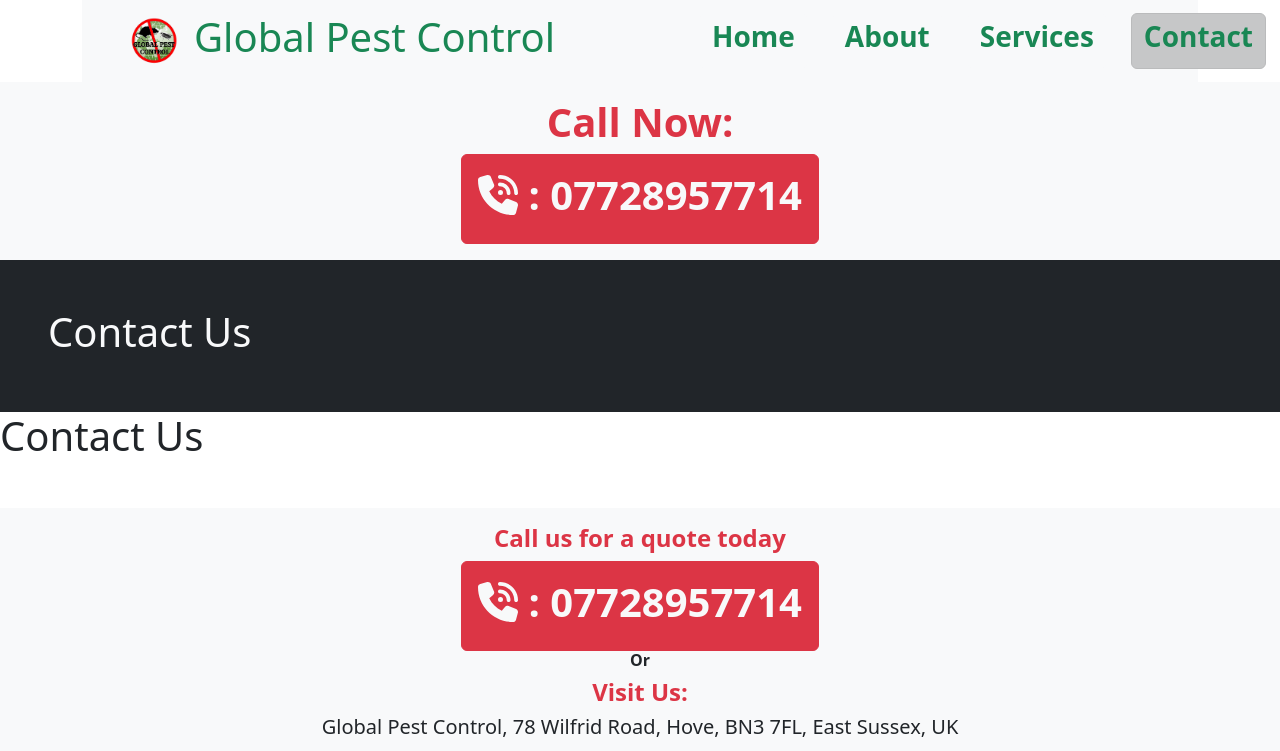
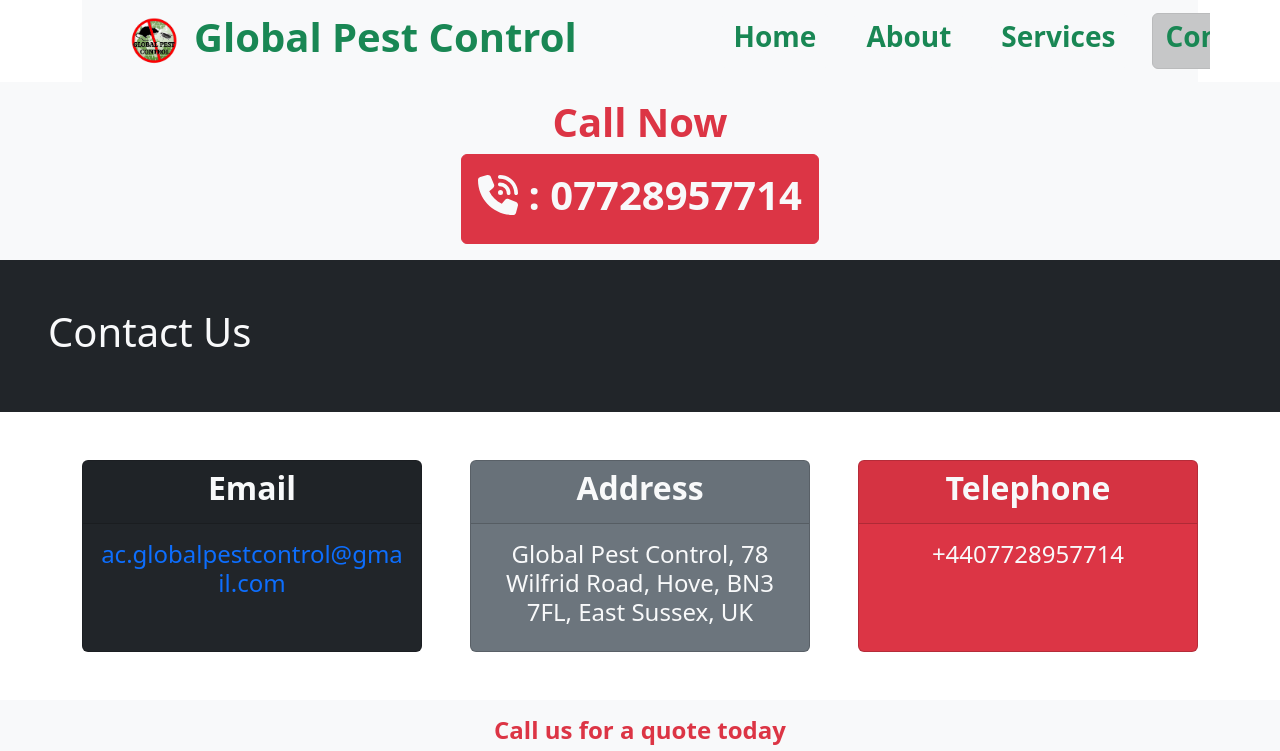
Before and after one commit to samimeadad/pest-control, a React (Create React App) app: page /contact in a window 1280 px wide. Shown: the top 751 px of the page. Built offline with nearby package versions, Linux system fonts and the light colour scheme.

Commit message:
contact us page partially done

```diff
--- a/src/Components/Contact/Contact.js
+++ b/src/Components/Contact/Contact.js
@@ -1,10 +1,42 @@
 import React from 'react';
+import { Card, Col, Container, Row } from 'react-bootstrap';
 
 const Contact = () => {
     return (
-        <div>
-            <h1>Contact Us</h1>
-        </div>
+        <Container className='my-5 text-center overflow-hidden'>
+            <Row className='g-5'>
+                <Col xs={ 12 } sm={ 12 } md={ 4 } lg={ 4 }>
+                    <Card className="bg-dark h-100 text-light">
+                        <Card.Header><h2 className='fw-bold'>Email</h2></Card.Header>
+                        <Card.Body>
+                            <Card.Text>
+                                <a href="mailto:ac.globalpestcontrol@gmail.com" className='text-decoration-none'><h4>ac.globalpestcontrol@gmail.com</h4></a>
+                            </Card.Text>
+                        </Card.Body>
+                    </Card>
+                </Col>
+                <Col xs={ 12 } sm={ 12 } md={ 4 } lg={ 4 }>
+                    <Card className="bg-secondary h-100 text-light">
+                        <Card.Header><h2 className='fw-bold'>Address</h2></Card.Header>
+                        <Card.Body>
+                            <Card.Text>
+                                <h4>Global Pest Control, 78 Wilfrid Road, Hove, BN3 7FL, East Sussex, UK</h4>
+                            </Card.Text>
+                        </Card.Body>
+                    </Card>
+                </Col>
+                <Col xs={ 12 } sm={ 12 } md={ 4 } lg={ 4 }>
+                    <Card className="bg-danger h-100 text-light">
+                        <Card.Header><h2 className='fw-bold'>Telephone</h2></Card.Header>
+                        <Card.Body>
+                            <Card.Text>
+                                <a className="text-decoration-none text-light fw-bold" href="tel: +4407728957714"><h4>+4407728957714</h4></a>
+                            </Card.Text>
+                        </Card.Body>
+                    </Card>
+                </Col>
+            </Row>
+        </Container >
     );
 };
 
--- a/src/Components/Footer/Footer.js
+++ b/src/Components/Footer/Footer.js
@@ -8,7 +8,7 @@
 //component for footer
 const Footer = () => {
     return (
-        <footer className="bg-dark text-light p-5">
+        <footer className="bg-dark text-light p-5 overflow-hidden">
             <div className="text-center mb-3">
                 <img style={ { width: '150px' } } src={ logo } alt="logoImage" />
             </div>
--- a/src/Components/Header/Header.js
+++ b/src/Components/Header/Header.js
@@ -5,13 +5,12 @@
 import Navbar from 'react-bootstrap/Navbar';
 import { NavLink } from 'react-router-dom';
 import logo from "../../images/logo.png"
-import HomeTelephone from '../Home/HomeTelephone';
 import { Button, Container } from 'react-bootstrap';
 
 const Header = () => {
     return (
         <header className='header overflow-hidden'>
-            <Container>
+            <Container className='overflow-hidden'>
                 <Navbar collapseOnSelect expand="lg" bg="light" variant="light">
                     <Navbar.Toggle aria-controls="responsive-navbar-nav" className='ms-3' />
                     <Navbar.Collapse id="responsive-navbar-nav">
@@ -22,7 +21,7 @@
                                 </NavLink>
                             </div>
                             <div>
-                                <h1 className='me-5 text-success'>Global Pest Control</h1>
+                                <h1 className='me-5 text-success fw-bold'>Global Pest Control</h1>
                             </div>
                         </Navbar.Brand>
                         <Nav className="ms-5">
@@ -34,8 +33,8 @@
                     </Navbar.Collapse>
                 </Navbar>
             </Container>
-            <div className='text-center bg-light p-3'>
-                <h1 className='text-danger fw-bold'>Call Now:</h1>
+            <div className='text-center bg-light p-3 overflow-hidden'>
+                <h1 className='text-danger fw-bold'>Call Now</h1>
                 <Button variant='danger' className='p-3'><h1><FontAwesomeIcon className="text-light" icon={ faPhoneVolume } /> <a className="text-decoration-none text-light fw-bold" href="tel: +4407728957714"> : 07728957714</a></h1></Button>
             </div>
         </header>
--- a/src/Components/Home/HomeService.js
+++ b/src/Components/Home/HomeService.js
@@ -5,16 +5,16 @@
 
 const HomeService = () => {
     return (
-        <Container>
-            <div className='my-5 text-center'>
+        <Container className='overflow-hidden'>
+            <div className='my-5 text-center overflow-hidden'>
                 <h2 className='fw-bold'>Some Of The Pest Control Solutions We Can Offer You</h2>
             </div>
-            <div className='my-5 text-center'>
+            <div className='my-5 text-center overflow-hidden'>
                 <p className='text-center'>
                     Our professionals specialise in a range of pest control work, dedicated at eradicating your pest infestations and removing the pest problems on your property. We only source highly qualified and experienced pest controllers, who can deal with the following, and more...
                 </p>
             </div>
-            <div>
+            <div className='overflow-hidden'>
                 <Row className='g-2'>
                     <Col xs={ 12 } sm={ 12 } md={ 4 } lg={ 4 }>
                         <Card className='me-3 text-center h-100'>
--- a/src/Components/Home/HomeTelephone.js
+++ b/src/Components/Home/HomeTelephone.js
@@ -4,7 +4,7 @@
 
 const HomeTelephone = () => {
     return (
-        <div className='text-center bg-danger p-3'>
+        <div className='text-center bg-danger p-3 overflow-hidden'>
             <h4 className='text-light fw-bold'>Call us for a quote today</h4>
             <h1><FontAwesomeIcon className="text-light" icon={ faPhoneVolume } /> <a className="text-decoration-none text-light fw-bold" href="tel: +4407728957714">: 07728957714</a></h1>
         </div>
--- a/src/Components/Home/ImageSlider.js
+++ b/src/Components/Home/ImageSlider.js
@@ -20,10 +20,10 @@
 
     const sendEmail = ( e ) => {
         e.preventDefault();
-        emailjs.sendForm( 'service_wkovuj4', 'template_0bj3nlo', e.target, 'user_NTt1KPYzFQZfll2DEFxve' )
+        emailjs.sendForm( 'service_oxl5ci5', 'template_p17s82b', e.target, 'user_NTt1KPYzFQZfll2DEFxve' )
             .then( ( result ) => {
                 setSuccess( true );
-                setSuccessMessage( "Your mail is sent successfully" );
+                setSuccessMessage( "Thank you, your message has been sent and a member of our team will be in touch soon." );
             }, ( error ) => {
                 setSuccess( false );
                 setError( error.text );
@@ -32,17 +32,18 @@
     };
 
     return (
-        <Row>
+        <div className='my-5 overflow-hidden'>
+            <Row className='g-5 overflow-hidden'>
                 <Col xs={ 12 } sm={ 12 } md={ 3 } lg={ 3 }>
                     <div className='text-center'>
                         <h1>image</h1>
                     </div>
                 </Col>
                 <Col xs={ 12 } sm={ 12 } md={ 6 } lg={ 6 }>
-                <Carousel activeIndex={ index } onSelect={ handleSelect } className="text-center">
+                    <Carousel activeIndex={ index } onSelect={ handleSelect } className="text-center overflow-hidden">
                         <Carousel.Item>
                             <img
-                            className="d-block w-100"
+                                className="d-block w-100 img-fluid"
                                 src={ banner1 }
                                 alt="First slide"
                             />
@@ -53,7 +54,7 @@
                         </Carousel.Item>
                         <Carousel.Item>
                             <img
-                            className="d-block w-100"
+                                className="d-block w-100 img-fluid"
                                 src={ banner2 }
                                 alt="Second slide"
                             />
@@ -65,7 +66,7 @@
                         </Carousel.Item>
                         <Carousel.Item>
                             <img
-                            className="d-block w-100"
+                                className="d-block w-100 img-fluid"
                                 src={ banner3 }
                                 alt="Third slide"
                             />
@@ -80,35 +81,36 @@
                     </Carousel>
                 </Col>
                 <Col xs={ 12 } sm={ 12 } md={ 3 } lg={ 3 }>
-                <div className='text-center'>
-                    <h2 className='fw-bold text-success'>Get A Free Quote</h2>
+                    <div className='text-center my-4 overflow-hidden'>
+                        <h2 className='fw-bold text-success mb-3'>Get A Free Quote</h2>
                         {
-                        success ? <h4 className="text-success">{ successMessage }</h4> : <h4 className="text-danger">{ error }</h4>
+                            success ? <h6 className="text-success">{ successMessage }</h6> : <h4 className="text-danger">{ error }</h4>
                         }
-                    <Form onSubmit={ sendEmail } className="form w-75 mx-auto">
-                        <Form.Group className="mb-3" controlId="formBasicSubject">
-                            <Form.Control type="text" placeholder="Subject" name='subject' />
+                        <Form onSubmit={ sendEmail } className="form w-75 mx-auto overflow-hidden">
+                            <Form.Group className="mb-3" controlId="formBasicName">
+                                <Form.Control type="text" placeholder="Name" name='name' />
                             </Form.Group>
-                        <Form.Group className="mb-3" controlId="formBasicName">
-                            <Form.Control type="text" placeholder="Your Name" name='name' />
+                            <Form.Group className="mb-3" controlId="formBasicPhone">
+                                <Form.Control type="text" placeholder="Phone" name='phone' />
                             </Form.Group>
                             <Form.Group className="mb-3" controlId="formBasicEmail">
-                            <Form.Control type="email" placeholder="Enter Your Email" name='email' />
+                                <Form.Control type="email" placeholder="Email" name='email' />
                                 <Form.Text className="text-muted">
-                                I'll never share your email with anyone else.
+                                    We'll never share your email with anyone else.
                                 </Form.Text>
                             </Form.Group>
                             <Form.Group className="mb-3" controlId="exampleForm.ControlTextarea1">
-                            <Form.Label>Please Write Your Message Here</Form.Label>
+                                <Form.Label className='fw-bold'>Please Write Your Address Below</Form.Label>
                                 <Form.Control as="textarea" rows={ 5 } name='message' />
                             </Form.Group>
-                        <Button variant="primary" type="submit">
-                            Send Mail
+                            <Button variant="success" type="submit">
+                                Get A Quote
                             </Button>
                         </Form>
                     </div>
                 </Col>
             </Row>
+        </div>
     );
 };
 
```
Lines whose indentation alone changed are shown as unchanged.
